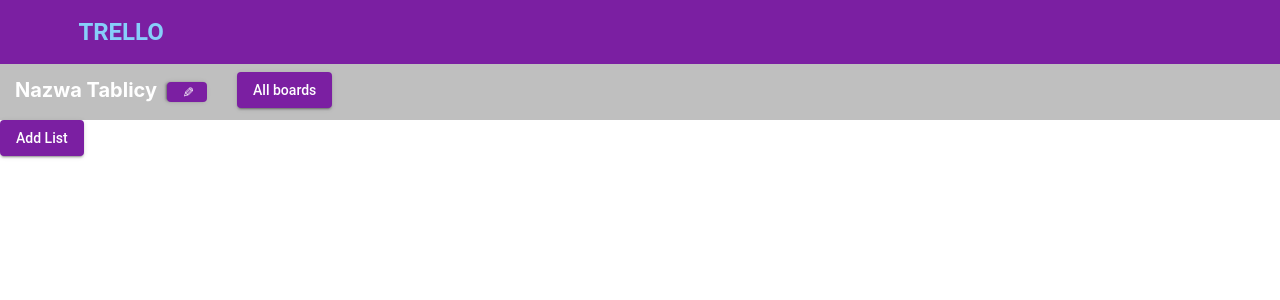
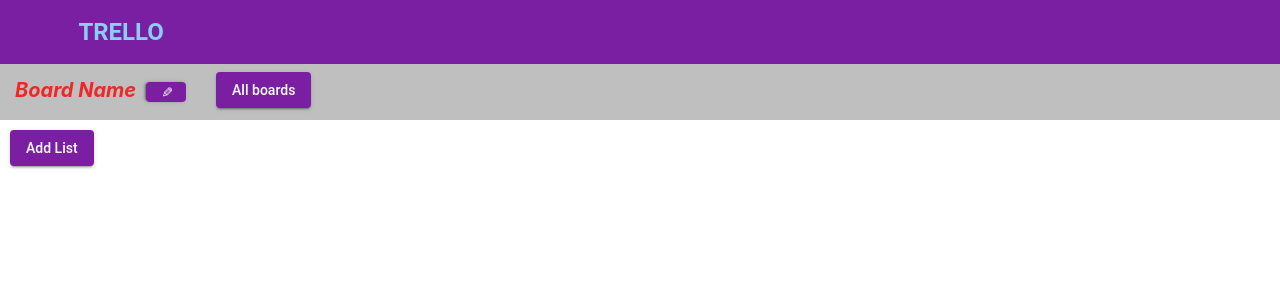
Before and after one commit to Tomek008/Zulu, an Angular app in the folder front/: page /board in a window 1280 px wide. Shown: the top 300 px of the page. Built offline with nearby package versions, Linux system fonts and the light colour scheme.

Commit message:
Layout improvements

```diff
--- a/front/src/app/components/board/board.component.html
+++ b/front/src/app/components/board/board.component.html
@@ -1,9 +1,9 @@
 <div class="root">
 
   <div class="board">
-    <div class="board-bar">
+    <div class="board-bar" >
       <p class="board-name" *ngIf="nameChanged == true; else elseBlock">{{ namess }}</p>
-      <ng-template #elseBlock><p class="board-name">{{ board.name }}</p></ng-template>
+      <ng-template #elseBlock><p class="board-name" style="color:rgb(238, 39, 39); font-style: italic;">{{ board.name }}</p></ng-template>
       <p class="board-name" *ngIf="nameChanged == false">{{ board.name }}</p>
       <span></span><button mat-raised-button color="primary" class="mat-but" (click)="edit = !edit; str = board.name">&#9998;</button>
       <span></span>
@@ -18,7 +18,7 @@
 
     </div>
     <div class="add-list-button">
-      <button (click)="addList()" mat-raised-button color="primary">Add List</button>
+      <button (click)="addList()" style="float:left; margin-left: 10px; margin-top: 10px;" mat-raised-button color="primary">Add List</button>
     </div>
     <div class="board-wrapper">
 
--- a/front/src/app/components/board/board.component.ts
+++ b/front/src/app/components/board/board.component.ts
@@ -19,7 +19,7 @@ export class BoardComponent implements OnInit {
   public nameChanged:any;
   edit = false;
 
-  board: Board = new Board('Nazwa Tablicy', [
+  board: Board = new Board('Board Name', [
     new Column('To Do', [
       "Wyświetlanie tablic",
       "Dodanie nowej tablicy",
--- a/front/src/app/list/list.component.html
+++ b/front/src/app/list/list.component.html
@@ -1,19 +1,22 @@
 <div class="all-list">
-    <div class="container">
-        <div class="list-name" contenteditable="true">New list</div>
-        <div class="button" (click)="delete();">Delete List</div>
-    </div>
-    <div class="list" cdkDropList [cdkDropListData]="items">
+
+    <div class="list" cdkDropList [cdkDropListData]="items" style="margin-left: 10px; margin-top: 10px;">
+        <div class="container">
+            <div class="list-name" style="float:left; margin-left: 20px; font-weight: bold" contenteditable="true">New list</div>
+            <div class="button" style="float:left; margin-left: 100px; font-weight:bolder" (click)="delete();">Delete</div>
+        </div>
         <mat-card class="list-item" *ngFor="let item of tasks" cdkDrag>
             <mat-card-content>
                 <app-task></app-task>
             </mat-card-content>
         </mat-card>
     </div>
-    <form #newItemForm="ngForm" (ngSubmit)="onSubmit(newItemForm)">
+
+    <form #newItemForm="ngForm" style="margin-left: 15px;" (ngSubmit)="onSubmit(newItemForm)">
         <mat-form-field>
             <input matInput name="newItem" ngModel type="text" placeholder="Enter a new item">
         </mat-form-field>
-        <button mat-raised-button color="primary">Add Item</button>
+        <button mat-raised-button style="margin-left: 10px;" color="primary">Add Item</button>
     </form>
+
 </div>
```
